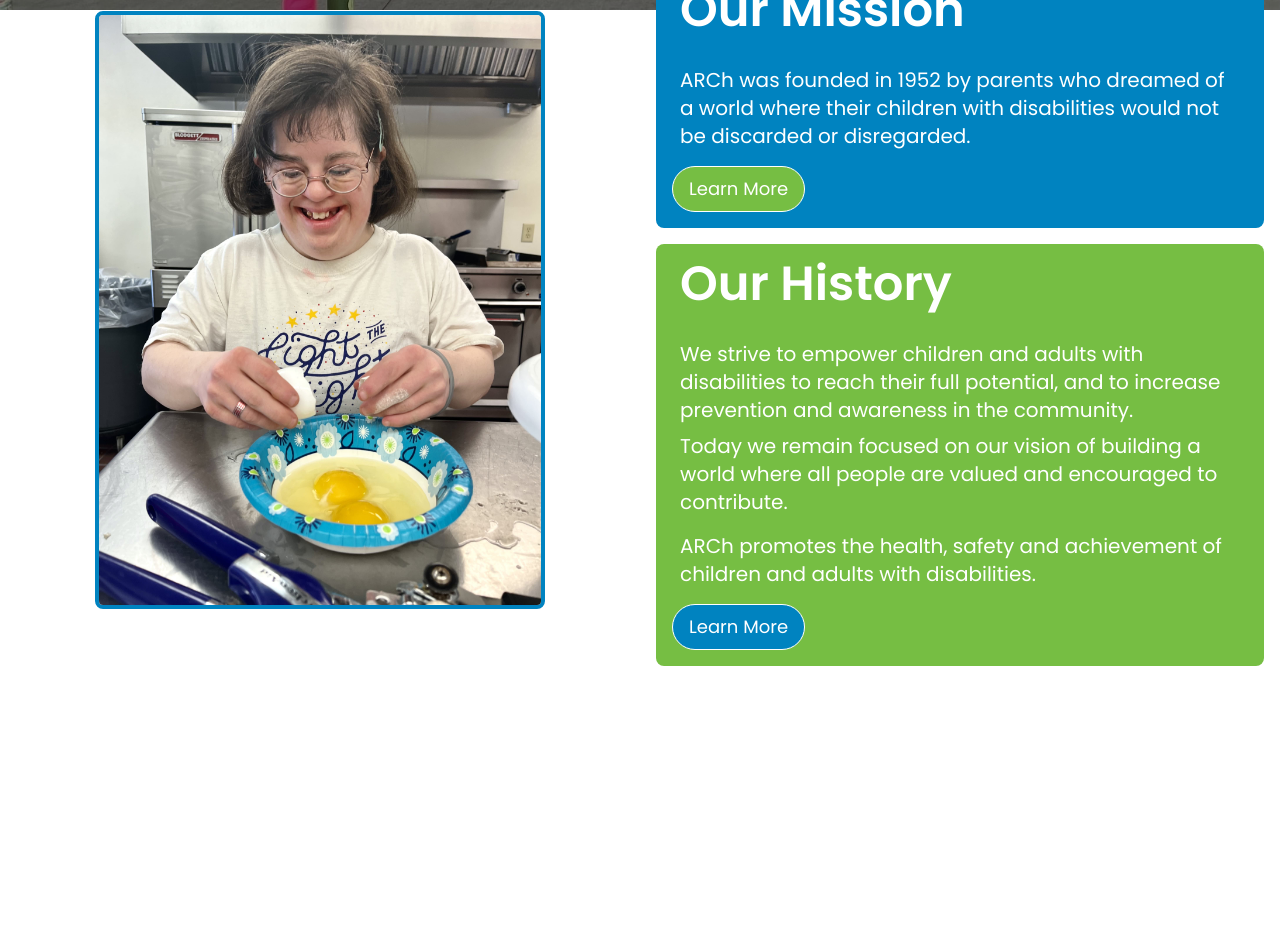
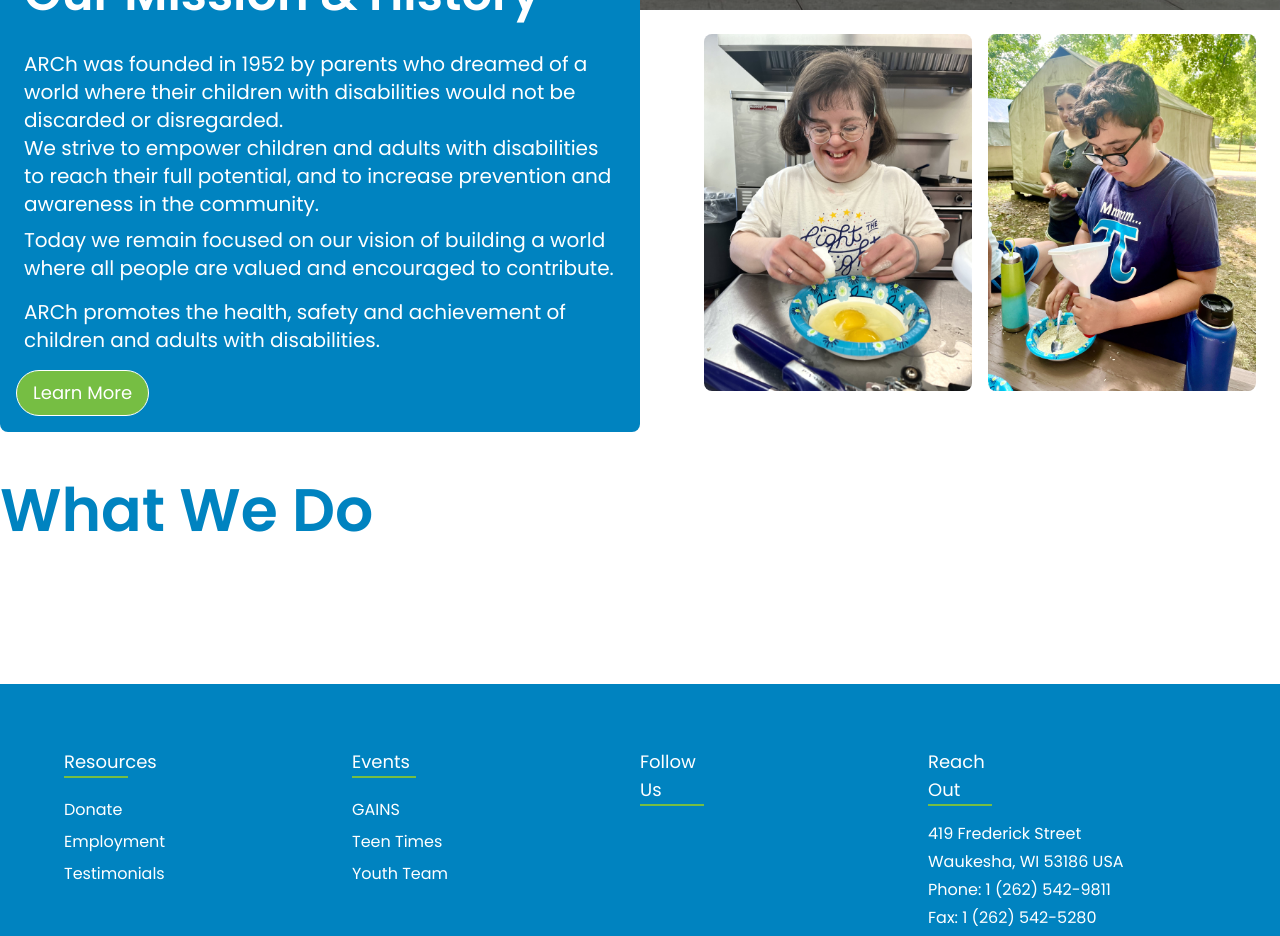
Before and after one commit to nstark12/arch, a Next.js app: page / in a window 1280 px wide. Shown: the part 800-1736 px from the top of the page. Before the commit the page ends 1482 px from the top, so only its background shows below. Built offline with nearby package versions, Linux system fonts and the light colour scheme.

Commit message:
started footer

```diff
--- /dev/null
+++ b/app/components/Footer.jsx
@@ -0,0 +1,56 @@
+import Link from "next/link";
+
+const Footer = () => {
+  return (
+    <>
+      <footer className="mt-36 bg-primary text-white p-16 mx-auto grid grid-cols-4">
+        <div className="flex flex-col">
+          <h3 className="footer-head">Resources</h3>
+          <a
+            target="_blank"
+            href={
+              "https://archchangeslives.networkforgood.com/projects/128949-every-day-giving"
+            }
+            className="footer-li"
+          >
+            Donate
+          </a>
+          <Link href={"/"} className="footer-li">
+            Employment
+          </Link>
+          <Link href={"/"} className="footer-li">
+            Testimonials
+          </Link>
+        </div>
+        <div className="flex flex-col">
+          <h3 className="footer-head">Events</h3>
+          <Link href={""} className="footer-li">
+            GAINS
+          </Link>
+          <Link href={""} className="footer-li">
+            Teen Times
+          </Link>
+          <Link href={""} className="footer-li">
+            Youth Team
+          </Link>
+        </div>
+        <div>
+          <h3 className="footer-head">Follow Us</h3>
+        </div>
+        <div>
+          <h3 className="footer-head">Reach Out</h3>
+          <p className="footer-li">419 Frederick Street</p>
+          <p className="footer-li">Waukesha, WI 53186 USA</p>
+          <p className="footer-li">Phone: 1 (262) 542-9811</p>
+          <p className="footer-li">Fax: 1 (262) 542-5280</p>
+          <p className="footer-li">archoffice@archchangeslives.org</p>
+        </div>
+      </footer>
+      <div className="bg-primaryHov p-4 text-center text-white">
+        &copy; 2023 by ARCh, All Rights Reserved{" "}
+      </div>
+    </>
+  );
+};
+
+export default Footer;
--- /dev/null
+++ b/app/components/Impact.jsx
@@ -0,0 +1,11 @@
+const Impact = () => {
+  return (
+    <section>
+      <div className="mt-12">
+        <h1 className="text-6xl text-primary font-semibold">What We Do</h1>
+      </div>
+    </section>
+  );
+};
+
+export default Impact;
--- a/app/components/Mission.jsx
+++ b/app/components/Mission.jsx
@@ -4,27 +4,29 @@ import Image from "next/image";
 const Mission = () => {
   return (
     <section>
-      <div className=" -mt-14  grid md:grid-cols-2">
-        <div className="items-center flex flex-col justify-center m-4">
-          <div>
-            <Image
-              src={"/image/gains-baking-2.jpg"}
-              alt="gains image"
-              width={450}
-              height={450}
-              className="rounded-lg border-4 border-primary mb-4"
-            />
-          </div>
-        </div>
-        <div>
-          <div className="bg-primary p-4 rounded-lg text-white flex flex-col justify-center m-4">
-            <h1 className="text-5xl font-semibold mb-8 px-2">Our Mission</h1>
-            <p className="text-xl px-2">
+      <div className="-mt-14 grid md:grid-cols-2">
+        <div className="bg-primary rounded-lg text-white p-4">
+          <h1 className="md:text-5xl text-3xl font-semibold mb-8 px-2">
+            Our Mission &amp; History
+          </h1>
+          <p className="md:text-xl text-lg px-2">
             ARCh was founded in 1952 by parents who dreamed of a world where
             their children with disabilities would not be discarded or
             disregarded.
           </p>
-
+          <p className="md:text-xl text-lg px-2 mb-2">
+            We strive to empower children and adults with disabilities to reach
+            their full potential, and to increase prevention and awareness in
+            the community.
+          </p>
+          <p className="md:text-xl text-lg px-2 mb-4">
+            Today we remain focused on our vision of building a world where all
+            people are valued and encouraged to contribute.
+          </p>
+          <p className="md:text-xl text-lg px-2">
+            ARCh promotes the health, safety and achievement of children and
+            adults with disabilities.
+          </p>
           <div className="mt-4">
             <Link href={"/about"}>
               <button className="bg-secondary text-white py-2 px-4 rounded-full mr-4 md:text-lg hover:bg-secondaryHov cursor-pointer border border-white">
@@ -33,28 +35,49 @@ const Mission = () => {
             </Link>
           </div>
         </div>
-          <div className="bg-secondary p-4 rounded-lg text-white flex flex-col justify-center m-4">
-            <h1 className="text-5xl font-semibold mb-8 px-2">Our History</h1>
-            <p className="text-xl px-2 mb-2">
-              We strive to empower children and adults with disabilities to
-              reach their full potential, and to increase prevention and
-              awareness in the community.
+        <div className="flex mx-6 md:ml-16 gap-4 mt-20">
+          {/* <div>
+            <h2 className="text-primary text-4xl font-semibold mb-4">
+              Our Impact
+            </h2>
+            <p className="md:text-xl text-lg px-2 mb-4">
+              Lives are changed. ARCh offers one-of-a-kind programs that make a
+              difference for everyone in our communities.
             </p>
-            <p className="text-xl px-2 mb-4">
-              Today we remain focused on our vision of building a world where
-              all people are valued and encouraged to contribute.
-            </p>
-            <p className="text-xl px-2">
-              ARCh promotes the health, safety and achievement of children and
-              adults with disabilities.
-            </p>
-            <div className="mt-4">
-              <Link href={"/about"}>
-                <button className="bg-primary text-white py-2 px-4 rounded-full mr-4 md:text-lg hover:bg-primaryHov cursor-pointer border border-white">
-                  Learn More
-                </button>
-              </Link>
+            <ul className="list-disc ml-8 text-lg">
+              <li>
+                Children and adults with disabilities experience summer
+                recreation
+              </li>
+              <li>Parents&apos; anxiety is reduced</li>
+              <li>Adults with disabilities become more independent</li>
+              <li>Families have peace of mind for the future</li>
+              <li>
+                The community becomes more accepting of differences through
+                educational presentations
+              </li>
+              <li>Teens learn to be leaders</li>
+              <li>Adults with disabilities experience community life</li>
+              <li>Lives and money are saved</li>
+            </ul>
+          </div> */}
+          <div>
+            <Image
+              src={"/image/gains-baking-2.jpg"}
+              alt="gains image"
+              width={350}
+              height={350}
+              className="rounded-lg mb-4"
+            />
           </div>
+          <div>
+            <Image
+              src={"/image/gains-science.jpg"}
+              alt="gains image"
+              width={350}
+              height={350}
+              className="rounded-lg mb-4"
+            />
           </div>
         </div>
       </div>
--- a/app/globals.css
+++ b/app/globals.css
@@ -21,6 +21,14 @@ body {
   height: 650px;
 }
 
+.footer-head {
+  @apply text-lg border-b-2 mr-56 border-secondary mb-4;
+}
+
+.footer-li {
+  @apply my-1;
+}
+
 @media (max-width: 768px) {
   .hero {
     height: 400px;
--- a/app/layout.js
+++ b/app/layout.js
@@ -1,7 +1,7 @@
 import { Poppins } from "next/font/google";
 import "./globals.css";
 import Navbar from "./components/Navbar";
-import Hero from "./components/Hero";
+import Footer from "./components/Footer";
 
 const poppins = Poppins({
   subsets: ["latin"],
@@ -20,6 +20,7 @@ export default function RootLayout({ children }) {
       <body className={poppins.className}>
         <Navbar />
         {children}
+        <Footer />
       </body>
     </html>
   );
--- a/app/page.js
+++ b/app/page.js
@@ -1,6 +1,7 @@
 import Image from "next/image";
 import Hero from "./components/Hero";
 import Mission from "./components/Mission";
+import Impact from "./components/Impact";
 
 export default function Home() {
   return (
@@ -8,6 +9,7 @@ export default function Home() {
       <Hero />
       <div className="container mx-auto">
         <Mission />
+        <Impact />
       </div>
     </main>
   );
```
Lines whose indentation alone changed are shown as unchanged.
